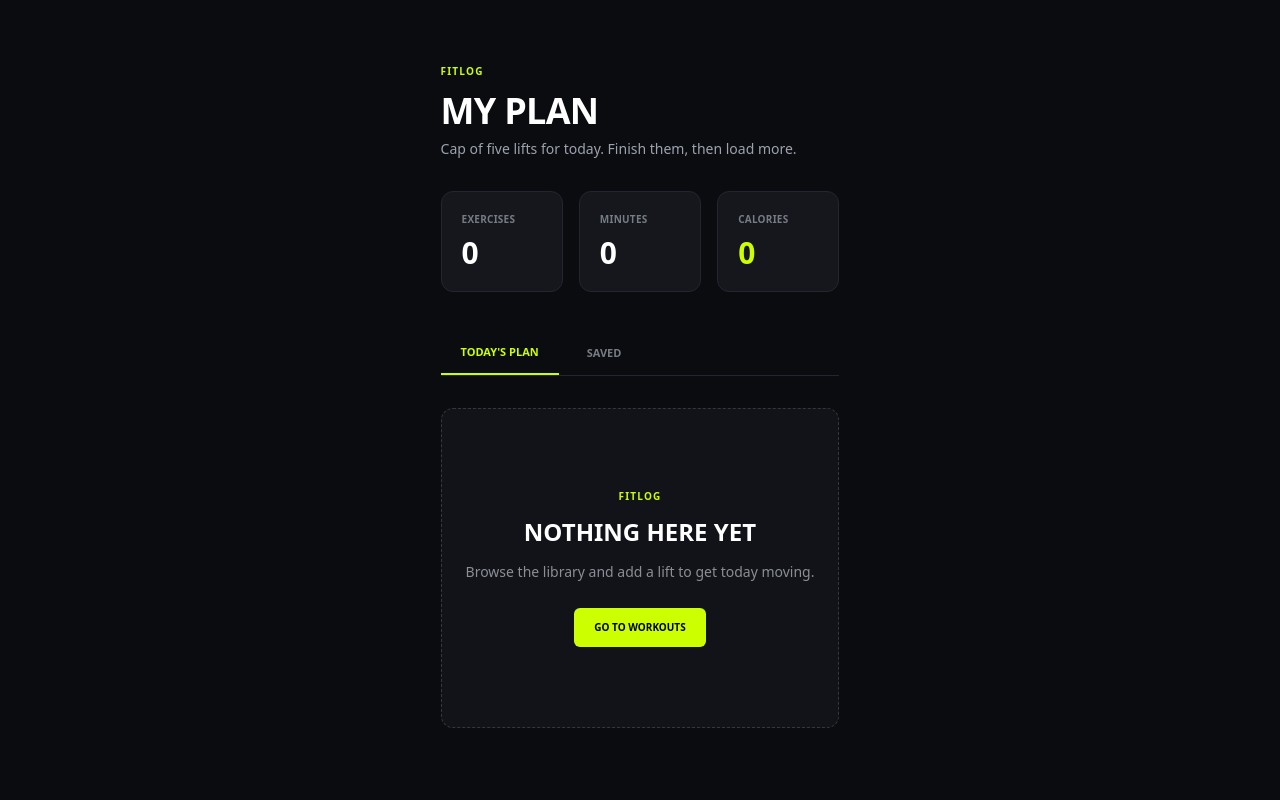
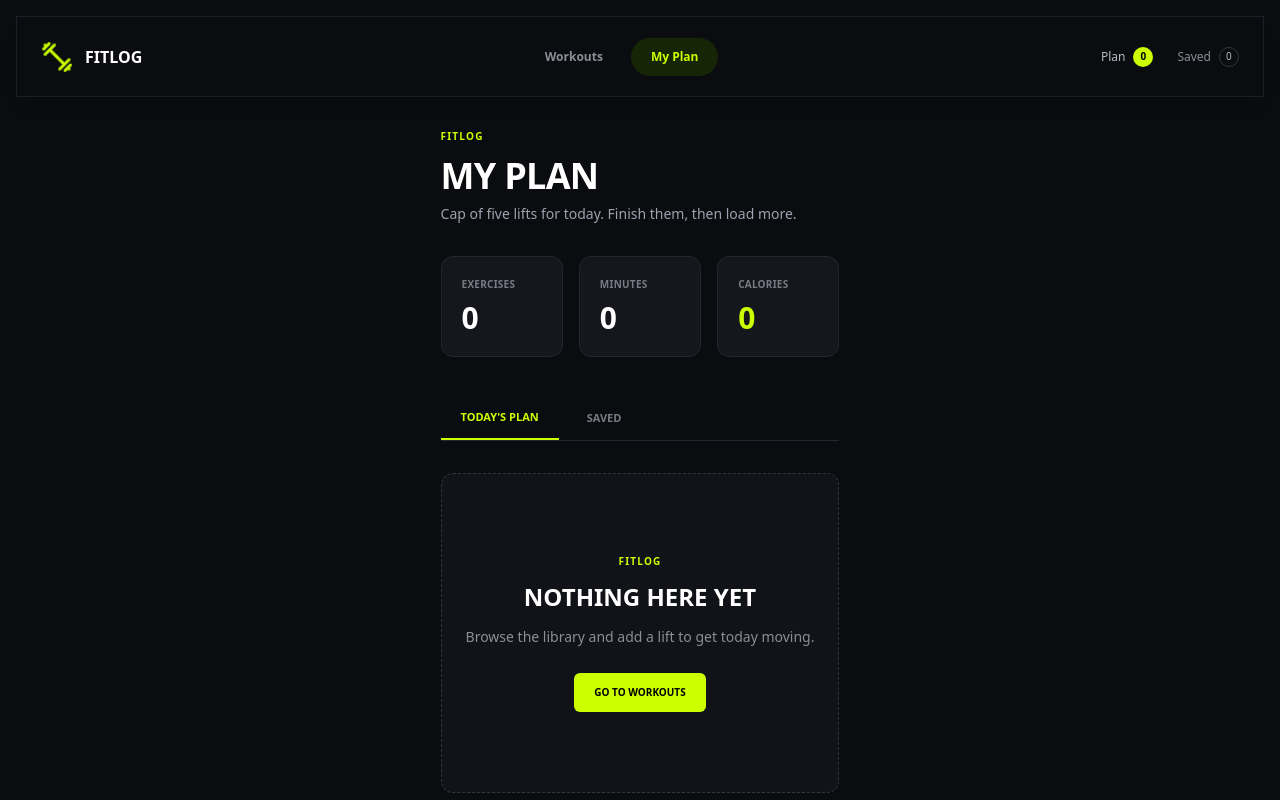
Before and after one commit to Ara-Fat-Islam/Assignment-6, a Next.js app: page /my-plan in a window 1280 px wide. Shown: the top 800 px of the page. Built offline with nearby package versions, Linux system fonts and the light colour scheme.

Commit message:
fix fixed navbar

```diff
--- a/src/app/layout.tsx
+++ b/src/app/layout.tsx
@@ -2,6 +2,7 @@ import type { Metadata } from "next";
 import { Geist, Geist_Mono } from "next/font/google";
 import "./globals.css";
 import { WorkoutProvider } from "@/context/WorkoutContext";
+import Navbar from "@/components/Navbar";
 import Footer from "@/components/Footer";
 
 const geistSans = Geist({
@@ -26,11 +27,12 @@ export default function RootLayout({ children }: LayoutProps<"/">) {
       className={`${geistSans.variable} ${geistMono.variable} h-full antialiased`}
     >
       <body className="min-h-full flex flex-col">
-  <WorkoutProvider>
-    {children}
-    <Footer />
-  </WorkoutProvider>
-</body>
+        <WorkoutProvider>
+          <Navbar />
+          {children}
+          <Footer />
+        </WorkoutProvider>
+      </body>
     </html>
   );
 }
--- a/src/app/my-plan/page.tsx
+++ b/src/app/my-plan/page.tsx
@@ -70,7 +70,7 @@ export default function MyPlanPage() {
   }
 
   return (
-    <main className="mx-auto min-h-screen max-w-[1232px] flex-1 px-6 py-16">
+    <main className="mx-auto min-h-screen max-w-[1232px] flex-1 px-6 pb-16 pt-[129px]">
       {/* Header */}
       <div>
         <p className="text-[10px] font-bold tracking-[0.12em] text-[#CCFF00]">
@@ -214,17 +214,9 @@ export default function MyPlanPage() {
                     </p>
 
                     <div className="mt-3 flex flex-wrap gap-5 text-[11px] text-[#9CA3AF]">
-                      <span>
-                        {workout.duration} min
-                      </span>
-
-                      <span>
-                        {workout.caloriesBurned} kcal
-                      </span>
-
-                      <span>
-                        ★ {workout.rating}
-                      </span>
+                      <span>{workout.duration} min</span>
+                      <span>{workout.caloriesBurned} kcal</span>
+                      <span>★ {workout.rating}</span>
                     </div>
                   </div>
 
--- a/src/app/page.tsx
+++ b/src/app/page.tsx
@@ -1,14 +1,11 @@
-
 import Hero from "@/components/Hero";
-import Navbar from "@/components/Navbar";
 import WorkoutLibrary from "@/components/WorkoutLibrary";
 
 export default function Home() {
   return (
-    <>
-      <Navbar />
+    <main className="pt-[129px]">
       <Hero />
       <WorkoutLibrary />
-    </>
+    </main>
   );
 }
--- a/src/app/workout/[id]/page.tsx
+++ b/src/app/workout/[id]/page.tsx
@@ -44,14 +44,14 @@ export default async function WorkoutDetails({
 
   if (!workout) {
     return (
-      <main className="mx-auto max-w-[1232px] px-6 py-20">
+      <main className="mx-auto max-w-[1232px] px-6 pb-20 pt-[129px]">
         <h1 className="text-3xl font-bold text-white">
           Workout not found
         </h1>
 
         <Link
           href="/"
-          className="mt-6 inline-block text-[#CCFF00]"
+          className="mt-6 inline-block text-[#CCFF00] hover:underline"
         >
           ← Back to workouts
         </Link>
@@ -60,10 +60,10 @@ export default async function WorkoutDetails({
   }
 
   return (
-    <main className="mx-auto max-w-[1232px] px-6 py-16">
+    <main className="mx-auto max-w-[1232px] px-6 pb-16 pt-[129px]">
       <Link
         href="/"
-        className="text-sm text-[#9CA3AF] hover:text-[#CCFF00]"
+        className="text-sm text-[#9CA3AF] transition hover:text-[#CCFF00]"
       >
         ← Back to workouts
       </Link>
@@ -105,42 +105,60 @@ export default async function WorkoutDetails({
           {/* Workout Specs */}
           <div className="mt-8 grid grid-cols-2 gap-4">
             <div>
-              <p className="text-xs text-[#777B84]">Equipment</p>
+              <p className="text-xs text-[#777B84]">
+                Equipment
+              </p>
+
               <p className="mt-1 text-sm text-white">
                 {workout.equipment}
               </p>
             </div>
 
             <div>
-              <p className="text-xs text-[#777B84]">Difficulty</p>
+              <p className="text-xs text-[#777B84]">
+                Difficulty
+              </p>
+
               <p className="mt-1 text-sm text-white">
                 {workout.difficulty}
               </p>
             </div>
 
             <div>
-              <p className="text-xs text-[#777B84]">Sets</p>
+              <p className="text-xs text-[#777B84]">
+                Sets
+              </p>
+
               <p className="mt-1 text-sm text-white">
                 {workout.sets}
               </p>
             </div>
 
             <div>
-              <p className="text-xs text-[#777B84]">Reps</p>
+              <p className="text-xs text-[#777B84]">
+                Reps
+              </p>
+
               <p className="mt-1 text-sm text-white">
                 {workout.reps}
               </p>
             </div>
 
             <div>
-              <p className="text-xs text-[#777B84]">Duration</p>
+              <p className="text-xs text-[#777B84]">
+                Duration
+              </p>
+
               <p className="mt-1 text-sm text-white">
                 {workout.duration} min
               </p>
             </div>
 
             <div>
-              <p className="text-xs text-[#777B84]">Calories</p>
+              <p className="text-xs text-[#777B84]">
+                Calories
+              </p>
+
               <p className="mt-1 text-sm text-white">
                 {workout.caloriesBurned} kcal
               </p>
@@ -149,7 +167,9 @@ export default async function WorkoutDetails({
 
           {/* Rating */}
           <div className="mt-8">
-            <p className="text-xs text-[#777B84]">Rating</p>
+            <p className="text-xs text-[#777B84]">
+              Rating
+            </p>
 
             <p className="mt-1 text-lg text-[#CCFF00]">
               ★ {workout.rating}
@@ -163,7 +183,8 @@ export default async function WorkoutDetails({
             </h2>
 
             <ol className="mt-4 space-y-3">
-              {workout.instructions.map((instruction, index) => (
+              {workout.instructions.map(
+                (instruction, index) => (
                   <li
                     key={instruction}
                     className="flex gap-3 text-sm leading-6 text-[#9CA3AF]"
@@ -174,7 +195,8 @@ export default async function WorkoutDetails({
 
                     <span>{instruction}</span>
                   </li>
-              ))}
+                )
+              )}
             </ol>
           </div>
 
--- a/src/components/Navbar.tsx
+++ b/src/components/Navbar.tsx
@@ -10,13 +10,19 @@ export default function Navbar() {
   const pathname = usePathname();
 
   const isHomePage = pathname === "/";
+  const isWorkoutPage = pathname.startsWith("/workout/");
   const isMyPlanPage = pathname === "/my-plan";
 
+  const workoutsActive = isHomePage || isWorkoutPage;
+
   return (
-    <header className="px-4 pt-12">
-      <nav className="mx-auto flex h-[81px] max-w-[1280px] items-center justify-between border border-[#1C1F26] bg-[#0C0D10]/95 px-6 backdrop-blur-md">
+    <header className="fixed inset-x-0 top-0 z-50 px-4 pt-4">
+      <nav className="mx-auto flex h-[81px] max-w-[1280px] items-center justify-between border border-[#1C1F26] bg-[#0C0D10]/95 px-6 shadow-lg backdrop-blur-md">
         {/* Logo */}
-        <Link href="/" className="flex items-center gap-3">
+        <Link
+          href="/"
+          className="flex items-center gap-3"
+        >
           <Image
             src="/logo.png"
             alt="FitLog"
@@ -30,12 +36,15 @@ export default function Navbar() {
           </span>
         </Link>
 
-        {/* Navigation */}
+        {/* Main Navigation */}
         <div className="flex items-center gap-2">
           <Link
             href="/"
+            aria-current={
+              workoutsActive ? "page" : undefined
+            }
             className={`rounded-full px-5 py-2.5 text-[12px] font-semibold transition ${
-              isHomePage
+              workoutsActive
                 ? "bg-[#172507] text-[#CCFF00]"
                 : "text-[#8B8E96] hover:text-white"
             }`}
@@ -45,6 +54,9 @@ export default function Navbar() {
 
           <Link
             href="/my-plan"
+            aria-current={
+              isMyPlanPage ? "page" : undefined
+            }
             className={`rounded-full px-5 py-2.5 text-[12px] font-semibold transition ${
               isMyPlanPage
                 ? "bg-[#172507] text-[#CCFF00]"
```
Lines whose indentation alone changed are shown as unchanged.
